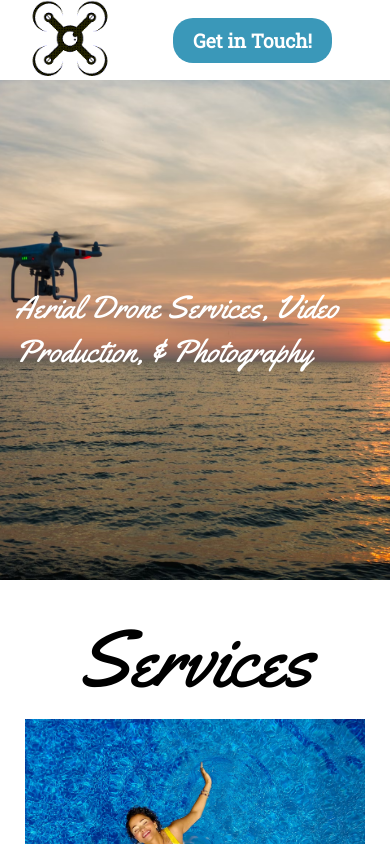
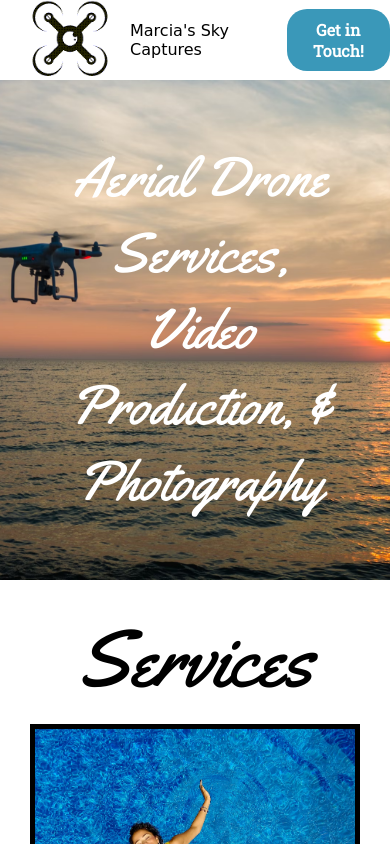
Before and after one commit to MarciasSkyCaptures/MarciasSkyCaptures, a plain HTML site: page index.html in a window 390 px wide. Shown: the top 844 px of the page. Drawn offline with Linux system fonts and the light colour scheme; a web font is replaced by a local one.

Commit message:
edited for mobile use

```diff
--- a/index.html
+++ b/index.html
@@ -28,7 +28,7 @@
       </nav>
 
       <!--MAIN - Flex Container-->
-    <div class="flex-container">
+    <main>
 
       <!--Banner-->
       <header class="banner">
@@ -86,13 +86,10 @@
         <h2>Contact</h2>
         <div class="contact-container">
           <div class="contact-section" id="marcia-contact">
-            <h3> Get in Touch!! </h3>
             <h4>Email</h4>
               <p>mskycaptures@gmail.com</p>
             <h4>Phone</h4>
               <p>888-888-8888</p>
-            <h4>Areas of Operation</h4>
-              <p>Cities of Tampa–St. Petersburg–Clearwater and surrounding counties of central Florida. </p>
             <h4>Social Media</h4>
                 <a target="_blank" href="https://www.instagram.com/">
                   <img class="icon" src="./resources/images/instagram_icon.png">
@@ -106,6 +103,8 @@
                 <a target="_blank" href="https://www.linkedin.com/">
                   <img class="icon" src="./resources/images/linkedin_icon.png">
                 </a>
+              <h4>Areas of Operation</h4>
+                <p>Cities of Tampa–St. Petersburg–Clearwater and surrounding counties of central Florida. </p>
           </div>
           <div class="contact-section" id="map-pic">
           </div>
@@ -118,6 +117,6 @@
           <h1>Marcia's Sky Captures</h1>
           <p>© 2023 Marcia's Sky Captures. All Rights Reserved. </p>
       </footer>
-    </div>
+    </main>
   </body>
 </html>
--- a/resources/css/styles.css
+++ b/resources/css/styles.css
@@ -98,7 +98,7 @@ header h1 {
     width: 800px;
     margin: 60px;
     position: relative;
-    left: 700px;
+    left: 1500px;
     text-align: center;
     background: transparent;
     color:white;
@@ -124,7 +124,8 @@ section.services, section.about, section.contact {
     min-height: 400px;
     display: flex;
     align-items: flex-end;
-    border: 5px solid white;
+    border: 5px solid black;
+    margin: 10px;
 }
 
 .description {
@@ -204,6 +205,7 @@ section.services, section.about, section.contact {
 #marcia-content h3 {
     font-size: 2rem;
     margin: 0px;
+    padding: 20px 20px;
     text-align: center;
 }
 
@@ -225,6 +227,7 @@ section.services, section.about, section.contact {
     background-repeat: no-repeat;
     background-position: center;
     background-size: cover;
+    margin-top: 20px;
 }
 
 #marcia-contact {
@@ -241,29 +244,25 @@ section.services, section.about, section.contact {
 #marcia-contact h4 {
     font-size: 2rem;
     margin: 0px;
+    padding-bottom: 5px;
 }
-
 #marcia-contact p {
     font-size: 1.5rem;
     margin: 0px;
     padding-top: 0px;
 }
-
 #marcia-contact a  {
     margin: 0px;
     padding: 0px;
 }
-
 .icon {
     display: inline-flex;
     width: 50px;
     padding: 0px;
     margin: 5px;
 }
-
  .footer {
     padding: 5px 30px;
-    border-top: 2px solid #282B37;
     height: 120px;
     width: 100%;
     display: flex;
@@ -272,7 +271,6 @@ section.services, section.about, section.contact {
     background: black;
     z-index: 1;
 }
-
 .footer h1 {
     font-size: 2.5rem;
     margin-right: auto;
@@ -286,105 +284,128 @@ section.services, section.about, section.contact {
 }
 
 /* Media queries */
-
-@media only screen and (max-width: 1183px) {
-    .menu a {
-        display: none;
+@media only screen and (min-width: 2100px) and (max-width: 2500px) {
+    .banner h1 {
+        left: 1200px;
     }
-    nav .burgermenu {
-        display: inline-block;
+    .icon {
+        width: 40px;
+        margin: 5px;
+    }
+    #marcia-contact p {
+        font-size: 1.5rem;
+    }
+}
+@media only screen and (max-width: 2100px) {
+    .banner h1 {
+        left: 1000px;
+    }
+}
+@media only screen and (max-width: 1900px) {
+    .banner h1 {
+        left: 800px;
+    }
+}
+@media only screen and (max-width: 1700px) {
+    .banner h1 {
+        left: 600px;
+    }
+}
+@media only screen and (max-width: 1400px) {
+    .banner h1 {
+        left: 250px;
+    }
+}
+@media only screen and (max-width: 1200px) {
+    .banner h1 {
+        left: 150px;
     }
     nav h1 {
-        display: none;
+        font-size: 2rem;
+        margin-left: 20px;
     }
 }
-
-@media only screen and (max-width: 1006px) {
+@media only screen and (max-width: 1100px) {
+    .menu a {
+        font-size: 1rem;
+    }
+    .banner h1 {
+        left: 100px;
+    }
+}
+@media only screen and (max-width: 1000px) {
     footer h1 {
-        display: none;
+        font-size: 1rem;
+        margin-left: 20px;
     }
     * {
         margin: 0;
         padding: 0;
     }
-}
-
-@media only screen and (max-width: 405px) {
-    footer p {
-        display: none;
+    .banner h1 {
+        left: 50px;
+    }
+    #marcia-contact p {
+        font-size: 1.3rem;
+        padding-top: 0;
+    }
+    .icon {
+        width: 35px;
+        margin: 4px;
+    }
+    #marcia-contact h4 {
+        padding-top: 20px;
     }
 }
-
-@media only screen and (max-width: 1735px) {
-    .banner h1 {
-        max-width: 1000px;
-        width: 800px;
-        margin: 60px;
-        position: relative;
-        left: 400px;
-        text-align: left;
-        background: transparent;
-        color:white;
-        font-size: 5rem;
+@media only screen and (max-width: 700px) {
+    .menu a {
+        font-size: 1rem;
+    }
+    nav h1 {
+        font-size: 1rem;
+        margin-left: 20px;
+    }
+    nav button {
+        font-size: 1.1rem;
     }
 }
-@media only screen and (max-width: 1433px) {
+@media only screen and (max-width: 600px) {
     .banner h1 {
-        max-width: 1000px;
-        width: 800px;
-        margin: 60px;
-        position: relative;
-        left: 200px;
-        text-align: left;
-        background: transparent;
-        color:white;
-        font-size: 4rem;
+        left: 20px;
+        font-size: 4.5rem;
+    }
+    .menu a {
+        display:none;
+    }
+    nav button {
+        font-size: 1.2rem;
+    }
+    footer h1 {
+       display:none;
     }
 }
-@media only screen and (max-width: 1200px) {
+@media only screen and (max-width: 400px) {
     .banner h1 {
-        max-width: 1000px;
-        width: 800px;
-        margin: 60px;
-        position: relative;
-        left: 50px;
-        text-align: left;
-        background: transparent;
-        color:white;
-        font-size: 3rem;
+        left: 5px;
+        font-size: 3.5rem;
+    }
+    footer p {
+        font-size: 0.8rem;
+        margin-left: 25px;
+        text-align: center;
+    }
+    nav button {
+        font-size: 1rem;
+    }
+    #marcia-contact p {
+        font-size: 1rem;
+        padding-top: 0;
+    }
+    .icon {
+        width: 25px;
+        margin: 3px;
+    }
+    #marcia-contact h4 {
+        padding-top: 20px;
     }
 }
-@media only screen and (max-width: 635px) {
-    .banner h1 {
-        max-width: 1000px;
-        width: 800px;
-        margin: 60px;
-        position: relative;
-        left: 20px;
-        text-align: left;
-        background: transparent;
-        color:white;
-        font-size: 2.5rem;
-    }
-    nav button {
-        padding: 10px 20px;
-        border: none;
-        border-radius: 20px;
-        font-weight: 600;
-        margin-left: 5px;
-        font-size: 1.2rem;
-    }
-}
-@media only screen and (max-width: 415px) {
-    .banner h1 {
-        max-width: 1000px;
-        width: 800px;
-        margin: 10px;
-        position: relative;
-        left: 5px;
-        text-align: left;
-        background: transparent;
-        color:white;
-        font-size: 2rem;
-    }
-}
```
